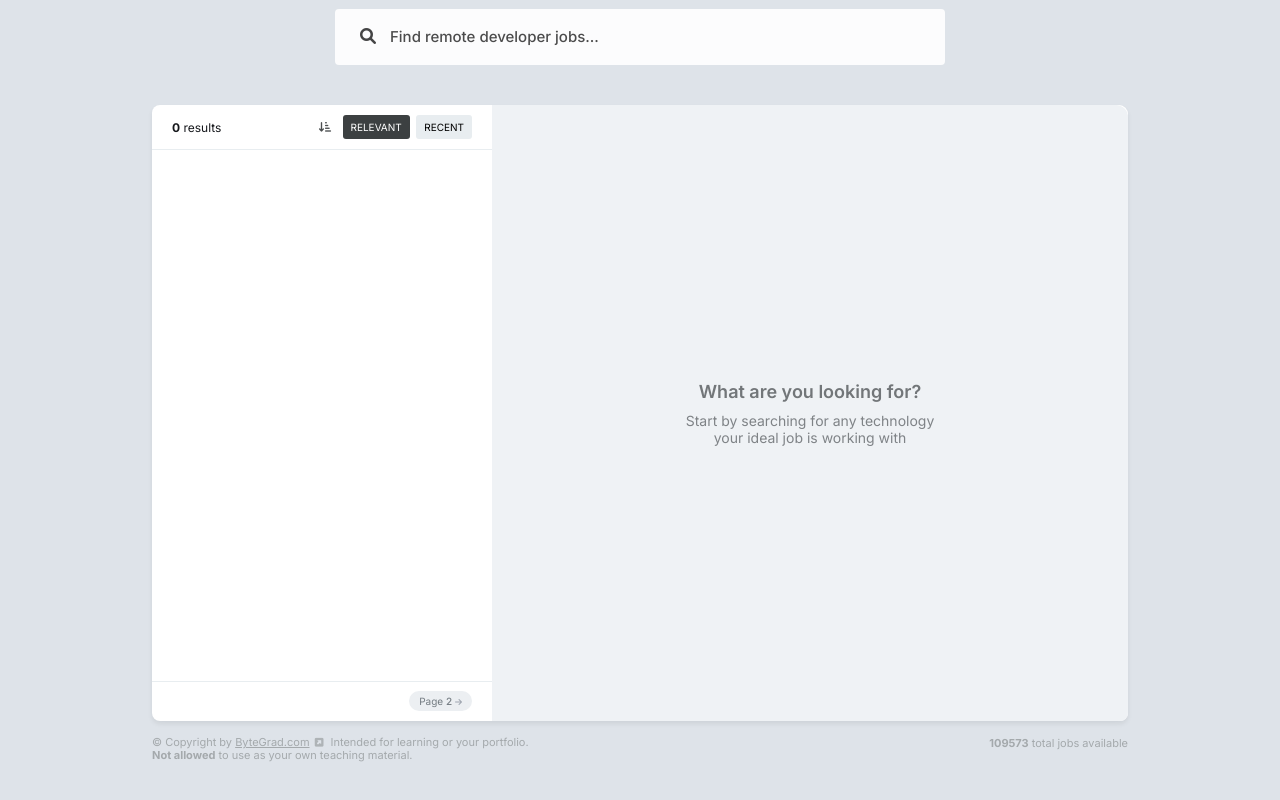
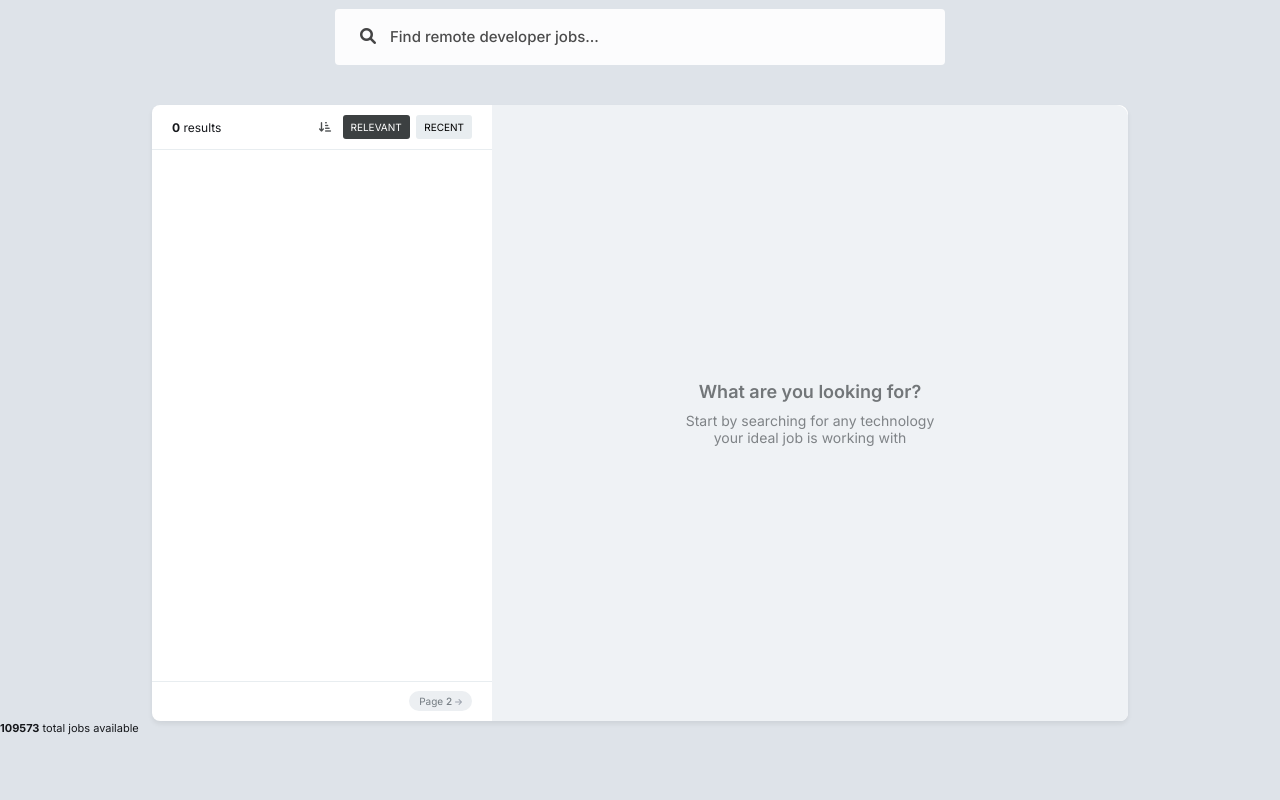
Before and after one commit to Thonesh77/job-search-webs, a plain HTML site: page index.html in a window 1280 px wide. Shown: the part 350-1150 px from the top of the page. Drawn offline with Linux system fonts and the light colour scheme.

Commit message:
second commit

```diff
--- a/index.html
+++ b/index.html
@@ -100,14 +100,7 @@
         </div>
     </main>
 
-    <footer class="footer">
-        <small class="copyright">
-            <p class="copyright__text">© Copyright by <a href="https://bytegrad.com" class="copyright__link"
-                    target="_blank">ByteGrad.com</a> <i class="fa-solid fa-square-up-right copyright__icon"></i>
-                Intended for learning or your portfolio.</p>
-            <p class="copyright__text"><span class="u-bold u-italic">Not allowed</span> to use as your own teaching
-                material.</p>
-        </small>
+
         <p class="jobs-available"><span class="u-bold">109573</span> total jobs available</p>
     </footer>
 
```
Also changed, not shown: 1 other file.
